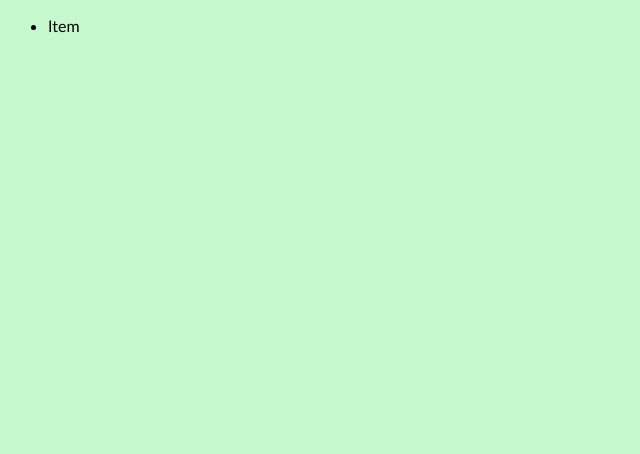
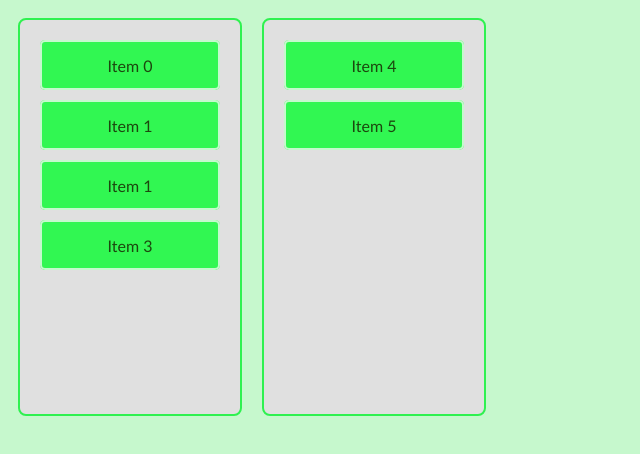
Before and after one commit to ixyhoo/JS-A-to-Z, a plain HTML site: page drag-and-drop/index.html in a window 1280 px wide. Shown: the whole page, without its empty margins (0-640 px from the left). Drawn offline with Linux system fonts and the light colour scheme.

Commit message:
start drag-and-drop exercise finish

```diff
--- a/drag-and-drop/index.html
+++ b/drag-and-drop/index.html
@@ -10,8 +10,15 @@
 </head>
 <body>
 
-<ul>
-  <li draggable="true" data-draggable="">Item</li>
+<ul data-draggable="target">
+  <li draggable="true" data-draggable="item">Item 0</li>
+  <li draggable="true" data-draggable="item">Item 1</li>
+  <li draggable="true" data-draggable="item">Item 1</li>
+  <li draggable="true" data-draggable="item">Item 3</li>
+</ul>
+<ul data-draggable="target">
+  <li draggable="true" data-draggable="item">Item 4</li>
+  <li draggable="true" data-draggable="item">Item 5</li>
 </ul>
   <script src="index.js"></script>
 </body>
--- a/drag-and-drop/index.js
+++ b/drag-and-drop/index.js
@@ -0,0 +1,19 @@
+let item;
+
+document.addEventListener("dragstart", (e) => {
+    item = e.target;
+});
+
+document.addEventListener("dragover", (e) => {
+    e.preventDefault();
+});
+
+document.addEventListener("drop", (e) => {
+    if (e.target.getAttribute("data-draggable") == "target"){
+
+        e.preventDefault();
+        e.target.append(item);
+    }
+});
+
+document.addEventListener("dragend", (e) => (item = null));
--- a/drag-and-drop/style.css
+++ b/drag-and-drop/style.css
@@ -9,10 +9,10 @@ body {
   height: 374px;
   margin: 10px;
   padding:10px;
-  border: 2px solid rgb(17, 38, 230);
+  border: 2px solid rgb(47, 241, 80);
   border-radius: 8px;
   background: rgb(224, 224, 224);
-  color: rgb(240, 240, 240);
+  color: rgb(28, 71, 14);
 }
 [data-draggable="item"] {
   display: block;
@@ -21,8 +21,9 @@ body {
   border-radius: 5px;
   width: 80%;
   height: 30px;
-  background: rgb(41, 41, 251);
+  background: rgb(49, 247, 82);
   display: flex;
   justify-content: center;
   align-items: center;
+  box-shadow: #c6f8cd 0px 0px 0px 2px inset;
 }
```
